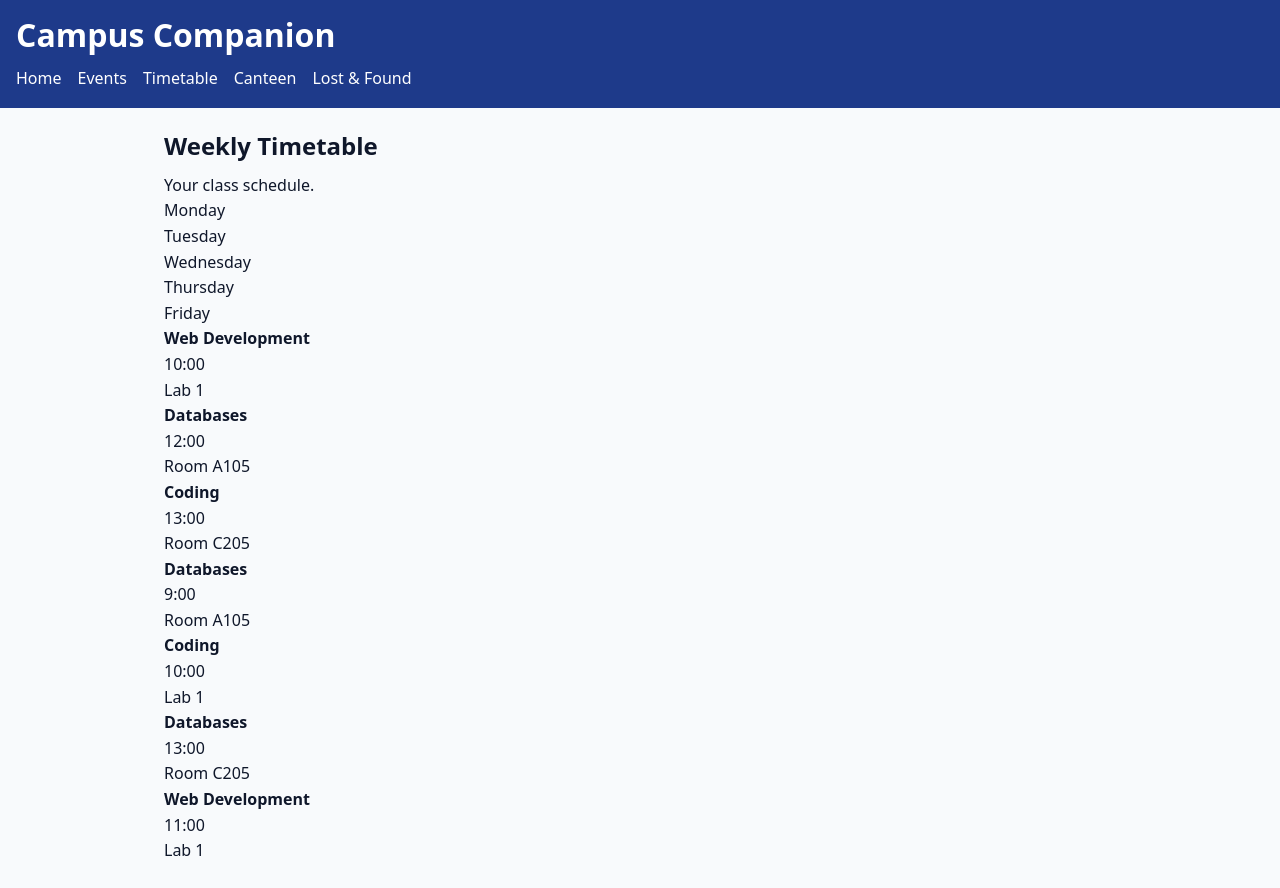
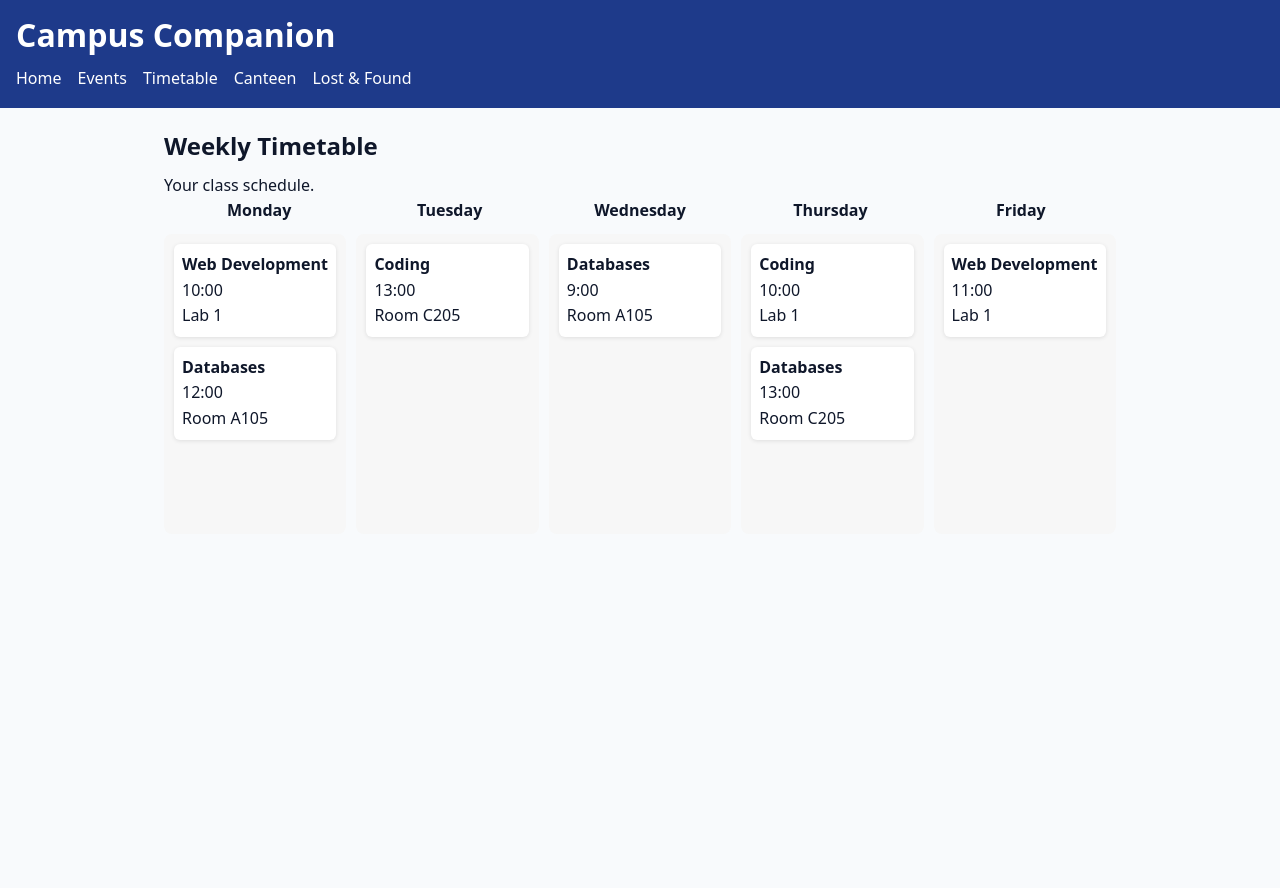
Before and after one commit to Adam28102006/NOE-CA3, a Next.js app: page /timetable in a window 1280 px wide. After the commit the page ends 800 px from the top, so only its background shows below. Built offline with nearby package versions, Linux system fonts and the light colour scheme.

Commit message:
Add timetable styles to globals.css
Added styles for timetable layout and components.

```diff
--- a/styles/globals.css
+++ b/styles/globals.css
@@ -71,3 +71,41 @@ button:hover {
 .high-contrast a {
   color: yellow;
 }
+.timetable {
+  display: flex;
+  flex-direction: column;
+  gap: 10px;
+}
+
+.timetable-header {
+  display: grid;
+  grid-template-columns: repeat(5, 1fr);
+  font-weight: bold;
+  text-align: center;
+}
+
+.timetable-body {
+  display: grid;
+  grid-template-columns: repeat(5, 1fr);
+  gap: 10px;
+}
+
+.timetable-column {
+  background: #f7f7f7;
+  padding: 10px;
+  min-height: 300px;
+  border-radius: 8px;
+}
+
+.timetable-card {
+  background: white;
+  border-radius: 6px;
+  padding: 8px;
+  margin-bottom: 10px;
+  box-shadow: 0 1px 4px rgba(0,0,0,0.1);
+}
+
+.timetable-empty {
+  opacity: 0.4;
+  text-align: center;
+}
```
